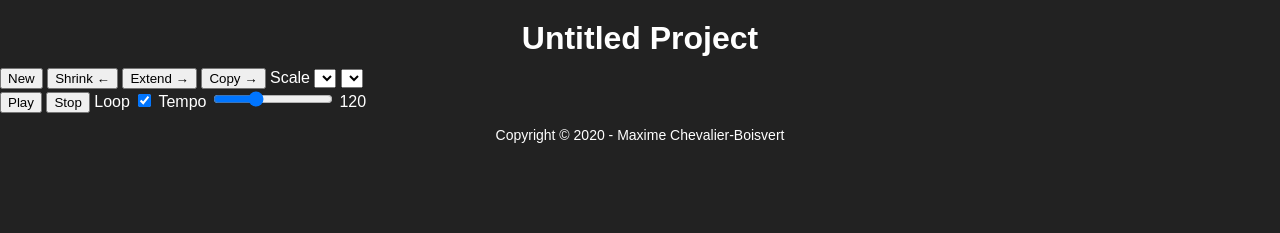
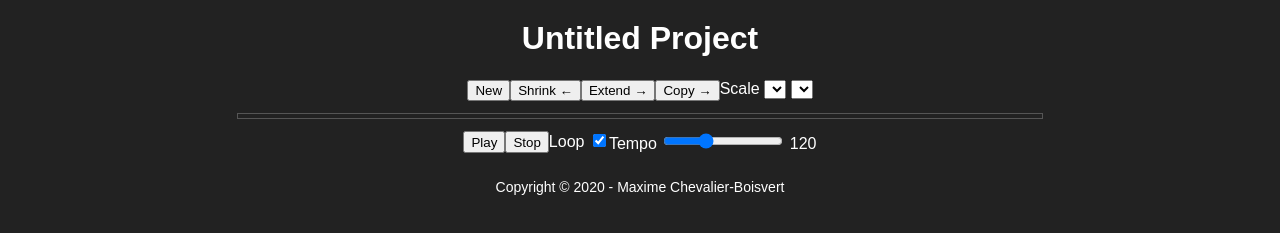
Before and after one commit to maximecb/acidlines, a website: page public/index.html in a window 1280 px wide. Shown: the part 49-282 px from the top of the page. Drawn offline with Linux system fonts and the light colour scheme.

Commit message:
Added CSS styling

```diff
--- a/public/style.css
+++ b/public/style.css
@@ -138,6 +138,35 @@ div.tabcontent
     margin-bottom: 10px;
 }
 
+#top_buttons_div {
+    width: 100%;
+    margin: 12px auto;
+    display: flex;
+    justify-content: center;
+    /*border: 2px solid white;*/
+}
+
+#table_div {
+    width: 800px;
+    margin: 12px auto;
+    border: 1px solid #555;
+    padding: 2px;
+    overflow-x: scroll;
+    white-space: nowrap
+}
+
+#buttons_div {
+    margin: 12px auto;
+    display: flex;
+    justify-content: center;
+}
+
+#controls_div {
+    width: 800px;
+    margin: 12px auto;
+    padding: 0px;
+    display: flex;
+}
 
 
 
```
